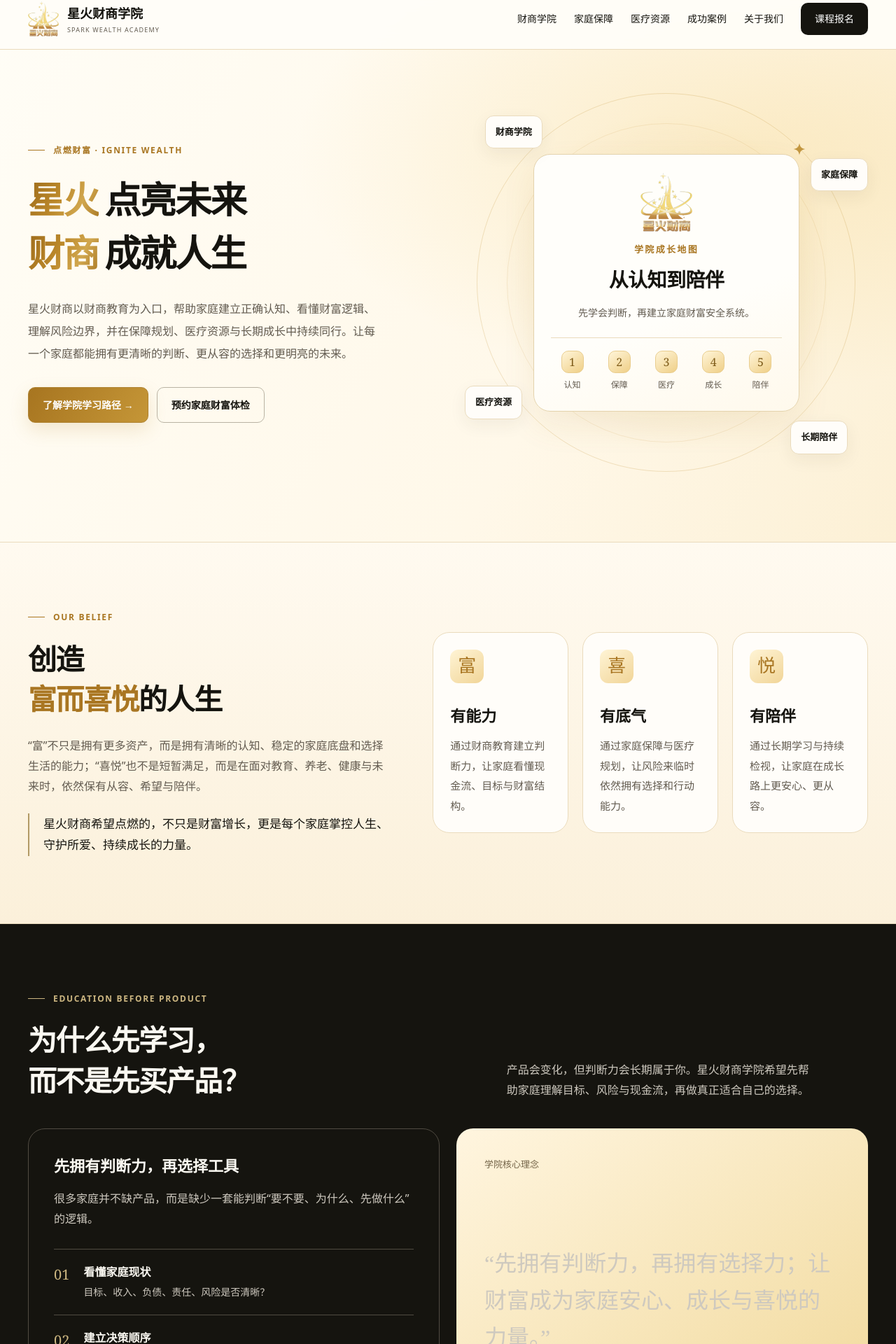
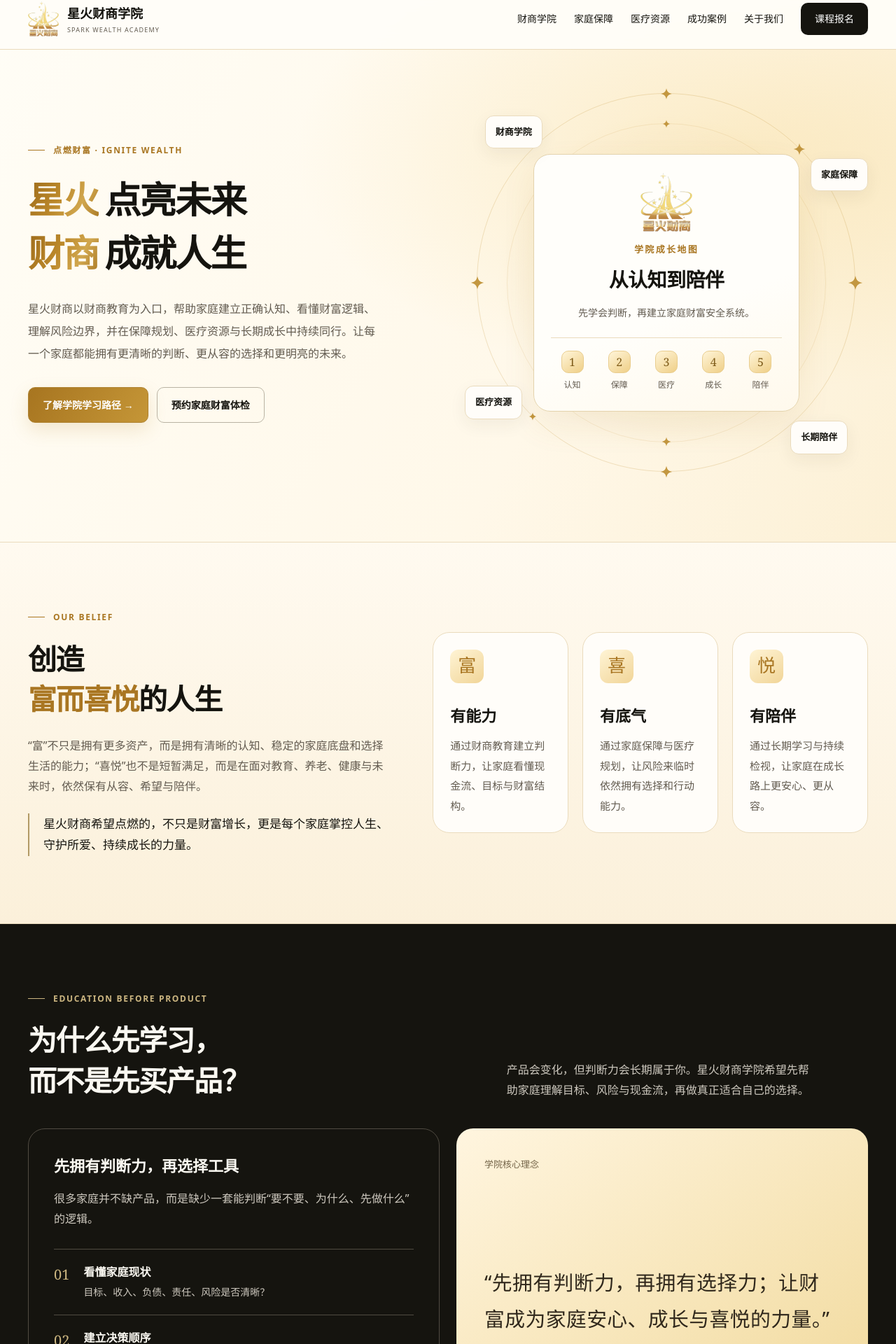
Before and after one commit to yuan2123/yuan123, a Next.js app: page / in a window 1280 px wide. Shown: the part 16-1936 px from the top of the page at 70% size. Built offline with nearby package versions, Linux system fonts and the light colour scheme; no server answers.

Commit message:
Add files via upload
覆盖掉一些字体

```diff
--- a/app/globals.css
+++ b/app/globals.css
@@ -205,7 +205,7 @@ body:has(.academy-home) .site-header, body:has(.academy-home) > .footer { displa
 .academy-home .compare-row strong { display:block; font-weight:600; }
 .academy-home .compare-row span { font-size:14px; }
 .academy-home .quote-panel { padding:40px; display:flex; flex-direction:column; justify-content:space-between; gap:36px; background:linear-gradient(145deg,#fff5df,#f0d796); color:var(--ink); border:0; }
-.academy-home .quote-panel .big { font-size:clamp(25px,2.5vw,34px); line-height:1.65; color:var(--ink); font-family:"Songti SC",SimSun,serif; }
+.academy-home .dark .quote-panel p.big { margin:0; font-size:clamp(24px,2.25vw,32px); line-height:1.8; color:#30281c; font-family:"PingFang SC","Microsoft YaHei",system-ui,sans-serif; font-weight:500; letter-spacing:.015em; text-wrap:balance; }
 .academy-home .quote-panel :is(small,span) { font-size:13px; color:#726347; }
 .academy-home .loop-card h3 { margin:28px 0 12px; }
 .academy-home .loop-card ul { list-style:none; padding:20px 0 0; border-top:1px solid var(--line); font-size:14px; color:var(--muted); }
@@ -251,11 +251,19 @@ body:has(.academy-home) .site-header, body:has(.academy-home) > .footer { displa
 .academy-home .reveal { opacity:1; }
 .academy-home .reveal.visible { animation:academy-appear .45s ease both; }
 @keyframes academy-appear { from { opacity:.65; transform:translateY(6px); } to { opacity:1; transform:none; } }
-/* Three stars total. Only the outer star travels; both tracks look stationary. */
+/* Eight stars with varied sizes. Only one travels around the outer track. */
 .academy-home .o1 { animation:star-orbit 110s linear infinite; }
 .academy-home .o1 i { top:calc(14.645% - 9px); left:calc(85.355% - 9px); animation:star-upright 110s linear infinite; }
-.academy-home .o2 i:first-child { width:12px; height:12px; top:calc(14.645% - 6px); left:calc(14.645% - 6px); }
-.academy-home .o2 i:last-child { width:15px; height:15px; top:calc(85.355% - 7.5px); left:calc(85.355% - 7.5px); }
+/* Keep fixed stars in the exposed space around the central card. */
+.academy-home .o2 i:first-child { width:12px; height:12px; top:0; left:50%; transform:translate(-50%,-50%); }
+.academy-home .o2 i:last-child { width:14px; height:14px; top:100%; left:50%; transform:translate(-50%,-50%); }
+.academy-home .orbit-stars { border-color:transparent; }
+.academy-home .orbit-stars i { transform:translate(-50%,-50%); }
+.academy-home .orbit-stars i:nth-child(1) { top:0; left:50%; width:17px; height:17px; }
+.academy-home .orbit-stars i:nth-child(2) { top:50%; left:100%; width:22px; height:22px; }
+.academy-home .orbit-stars i:nth-child(3) { top:100%; left:50%; width:18px; height:18px; }
+.academy-home .orbit-stars i:nth-child(4) { top:50%; left:0; width:20px; height:20px; }
+.academy-home .orbit-stars i:nth-child(5) { top:85.355%; left:14.645%; width:12px; height:12px; }
 @keyframes star-orbit { from { transform:rotate(0deg); } to { transform:rotate(360deg); } }
 @keyframes star-upright { from { transform:rotate(0deg); } to { transform:rotate(-360deg); } }
 @media(hover:hover) {
--- a/components/academy-home-page.tsx
+++ b/components/academy-home-page.tsx
@@ -45,6 +45,7 @@ const HOME_MARKUP = `
 <div aria-hidden="true" class="halo"></div>
 <div aria-hidden="true" class="orbit o1"><i>${SPARK_MARKUP}</i></div>
 <div aria-hidden="true" class="orbit o2"><i>${SPARK_MARKUP}</i><i>${SPARK_MARKUP}</i></div>
+<div aria-hidden="true" class="orbit orbit-stars"><i>${SPARK_MARKUP}</i><i>${SPARK_MARKUP}</i><i>${SPARK_MARKUP}</i><i>${SPARK_MARKUP}</i><i>${SPARK_MARKUP}</i></div>
 <div class="academy-card">
 <img alt="星火财商学院" class="hero-logo" src="/images/xhcs-logo-gold.png"/>
 <small>学院成长地图</small>
```
Also changed, not shown: 1 other file (tests, documents, lock files or other folders).
